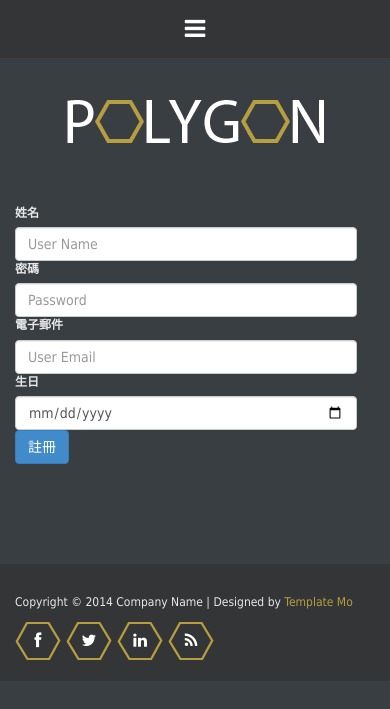
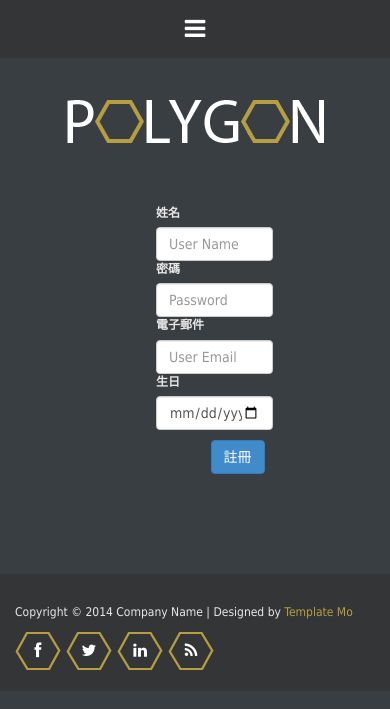
Before and after one commit to aishop07/AIShop-Django, a Django app: page /member/create in a window 390 px wide; the page is wider, and only the part inside the window is pictured. Shown: the top 709 px of that part. Run offline with Django 3.2, Linux system fonts and the light colour scheme.

Commit message:
fix create css

```diff
--- a/member/static/styles/style.css
+++ b/member/static/styles/style.css
@@ -174,8 +174,8 @@ input[type="text"], input[type="password"] {
 
 input[type="checkbox"] {
 	position: relative;
-	left: 40%;
-	top: 50%;
+	right: 87%;
+	top: 74%;
 	z-index: 1;
 }
 
--- a/member/templates/member/create.html
+++ b/member/templates/member/create.html
@@ -2,34 +2,25 @@
 {% block content %}
 <form method="POST">
         {% csrf_token %}
-        <div class="form-grouprow">
-            <label for="username" class="col-sm-2 col-form-label">姓名</label>
-            <div class="col-sm-10">
-                <input style="width: 95%" type="text" class="form-control" name="username" id="username" placeholder="User Name">
-            </div>
+
+        <div class="form-grouprow" style="position: relative;left: 40%;">
+            <label for="username">姓名</label>
+            <input style="width: 30%" type="text" class="form-control" name="username" id="username" placeholder="User Name">
         </div>
-        <div class="form-grouprow">
-            <label for="password" class="col-sm-2 col-form-label">密碼</label>
-            <div class="col-sm-10">
-                <input style="width: 95%" type="password" class="form-control" name="password" id="password" placeholder="Password">
-            </div>
+        <div class="form-grouprow" style="position: relative;left: 40%;">
+            <label for="password">密碼</label>
+            <input style="width: 30%" type="password" class="form-control" name="password" id="password" placeholder="Password">
         </div>
-        <div class="form-grouprow">
-            <label for="useremail" class="col-sm-2 col-form-label">電子郵件</label>
-            <div class="col-sm-10">
-                <input style="width: 95%" type="email" class="form-control" name="useremail" id="useremail" placeholder="User Email">
-            </div>
+        <div class="form-grouprow" style="position: relative;left: 40%;">
+            <label for="useremail">電子郵件</label>
+            <input style="width: 30%" type="email" class="form-control" name="useremail" id="useremail" placeholder="User Email">
         </div>
-        <div class="form-grouprow">
-            <label for="userbirth" class="col-sm-2 col-form-label">生日</label>
-            <div class="col-sm-10">
-                <input style="width: 95%" type="date" class="form-control" name="userbirth" id="userbirth" placeholder="Birthday">
-            </div>
+        <div class="form-grouprow" style="position: relative;left: 40%;">
+            <label for="userbirth">生日</label>
+            <input style="width: 30%" type="date" class="form-control" name="userbirth" id="userbirth" placeholder="Birthday">
         </div>
-        <div class="form-grouprow">
-                <div class="col-sm-10 offset-md-2">
+        <div class="form-grouprow" style="position: relative;left: 54%;margin-top: 10px">
                     <button type="submit" class="btn btn-primary"><i class="fa fa-bath" aria-hidden="true"></i>註冊</button>
-                </div>
             </div>
         </div>
 
```
